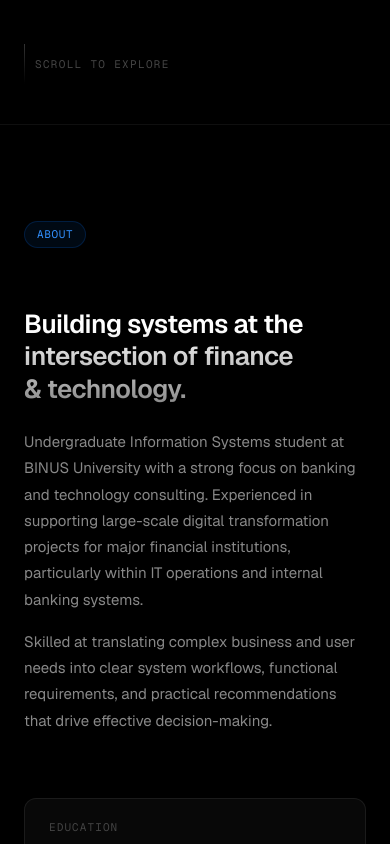
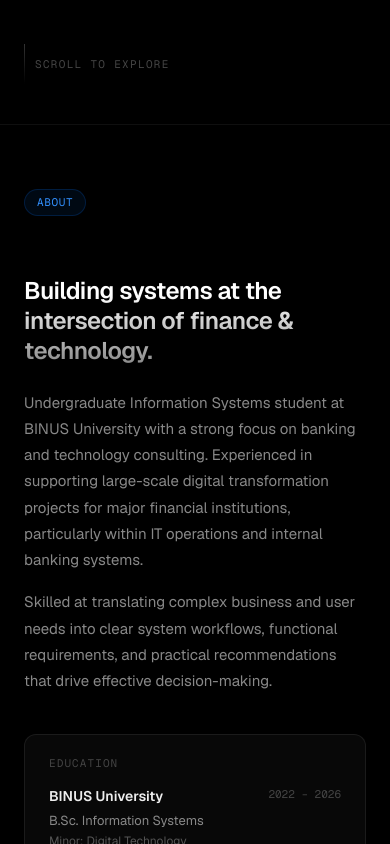
Before and after one commit to 0qs/Omar-Stamboel-Personal-Web, a Next.js app: page / in a window 390 px wide. Shown: the part 720-1564 px from the top of the page. Built offline with nearby package versions, Linux system fonts and the light colour scheme.

Commit message:
added mobile ver

```diff
--- a/src/components/About.tsx
+++ b/src/components/About.tsx
@@ -19,12 +19,8 @@ export default function About() {
   return (
     <section
       id="about"
-      style={{
-        maxWidth: "1100px",
-        margin: "0 auto",
-        padding: "96px 24px",
-        borderTop: "1px solid rgba(255,255,255,0.06)",
-      }}
+      className="mx-auto px-6 py-16 md:py-24 border-t border-white/[0.06]"
+      style={{ maxWidth: "1100px" }}
     >
       <AnimateIn>
         <span
@@ -36,13 +32,7 @@ export default function About() {
       </AnimateIn>
 
       <div
-        style={{
-          display: "grid",
-          gridTemplateColumns: "repeat(auto-fit, minmax(320px, 1fr))",
-          gap: "64px",
-          marginTop: "12px",
-          alignItems: "start",
-        }}
+        className="grid grid-cols-1 lg:grid-cols-2 gap-10 lg:gap-16 mt-3 items-start"
       >
         {/* Left: bio */}
         <div>
@@ -50,18 +40,14 @@ export default function About() {
             <h2
               className="gradient-text"
               style={{
-                fontSize: "clamp(26px, 3vw, 40px)",
+                fontSize: "clamp(24px, 4vw, 40px)",
                 fontWeight: 600,
                 lineHeight: 1.25,
                 letterSpacing: "-0.02em",
                 marginBottom: "24px",
               }}
             >
-              Building systems at the
-              <br />
-              intersection of finance
-              <br />
-              &amp; technology.
+              Building systems at the intersection of finance &amp; technology.
             </h2>
           </AnimateIn>
           <AnimateIn delay={160}>
@@ -231,11 +217,10 @@ export default function About() {
               {stats.map((stat, i) => (
                 <div
                   key={stat.label}
+                  className="px-2 sm:px-4 py-5 text-center"
                   style={{
-                    padding: "20px 16px",
                     borderLeft:
                       i > 0 ? "1px solid rgba(255,255,255,0.06)" : "none",
-                    textAlign: "center",
                   }}
                 >
                   <p
```
